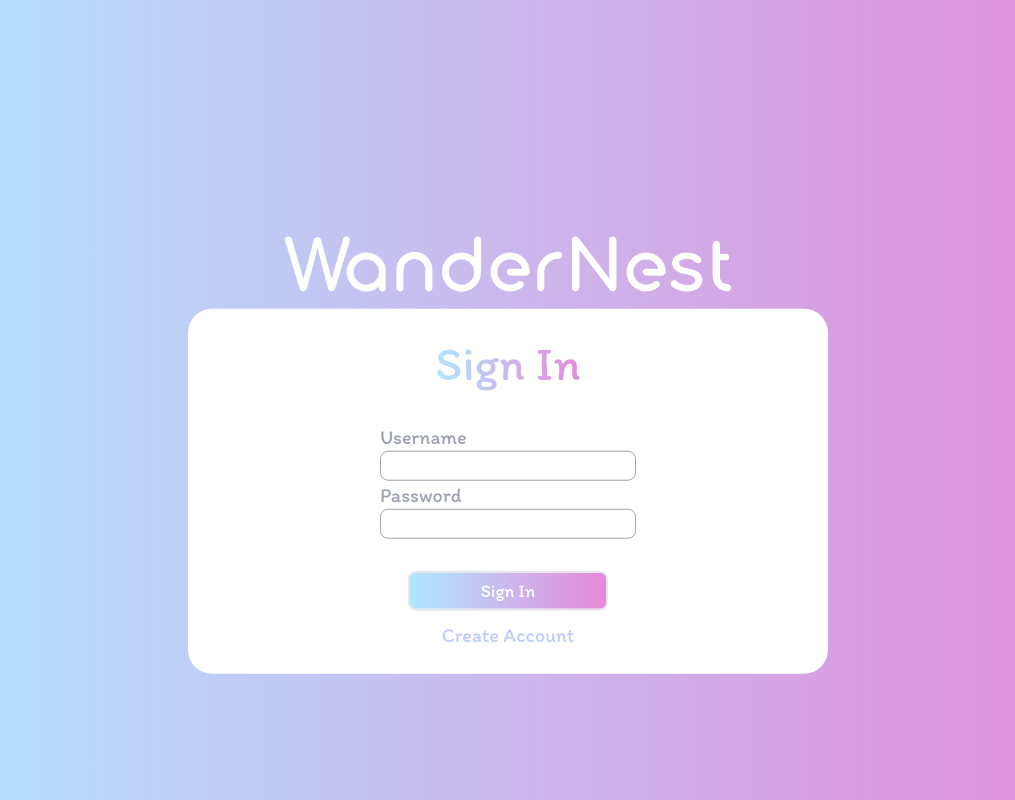
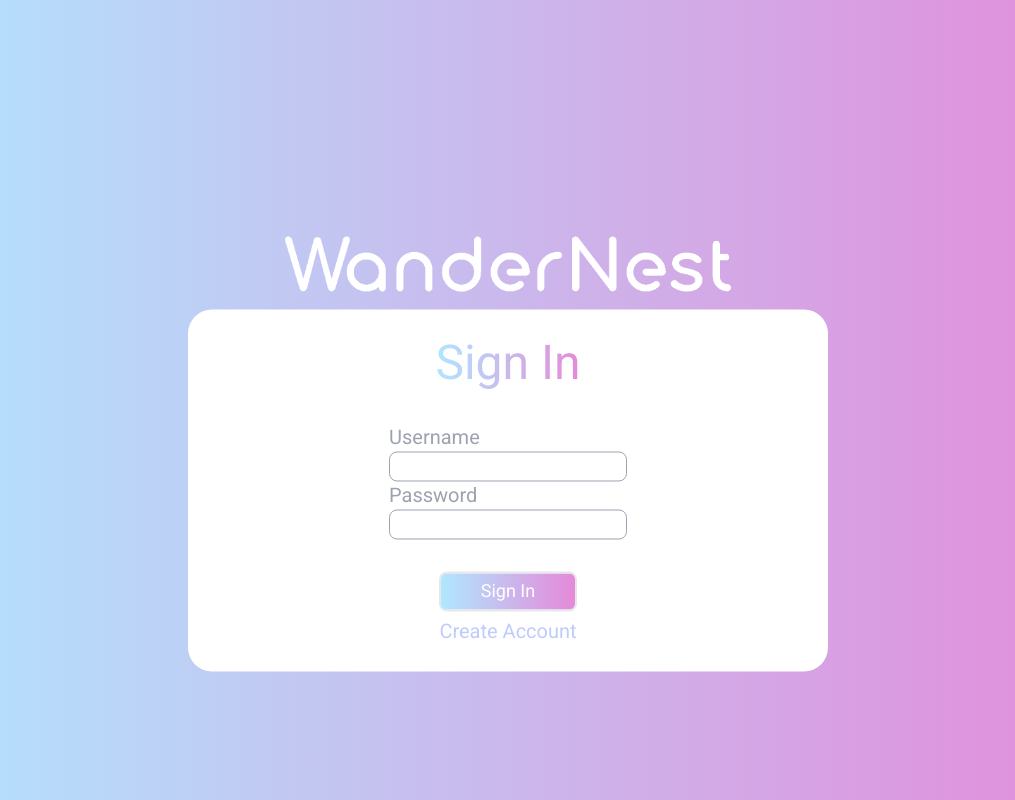
Before and after one commit to danajeon/wandernest, a React (Vite) app: page / in a window 1280 px wide. Shown: the whole page, without its empty margins (132-1147 px from the left). Built offline with nearby package versions, Linux system fonts and the light colour scheme.

Commit message:
Font changed

```diff
--- a/index.html
+++ b/index.html
@@ -6,7 +6,8 @@
   <meta name="viewport" content="width=device-width, initial-scale=1.0" />
   <link rel="preconnect" href="https://fonts.googleapis.com">
   <link rel="preconnect" href="https://fonts.gstatic.com" crossorigin>
-  <link href="https://fonts.googleapis.com/css2?family=Itim&display=swap" rel="stylesheet">
+  <link href="https://fonts.googleapis.com/css2?family=Roboto:ital,wght@0,100..900;1,100..900&display=swap" rel="stylesheet">
+
   <title>WanderNest</title>
 </head>
 
--- a/src/components/Button.jsx
+++ b/src/components/Button.jsx
@@ -2,7 +2,7 @@ import React from 'react'
 
 export const Button = ({ variant = 'default', onClick, text }) => {
     // default button
-    const baseStyle = 'w-[200px] py-1 rounded-lg text-lg  border border-2 hover:text-transparent hover:bg-clip-text';
+    const baseStyle = 'w-full py-1 rounded-lg text-lg  border border-2 hover:text-transparent hover:bg-clip-text';
     // button variants
     const variants = {
         "default" : "bg-gradient-to-r from-wandernest-blue to-wandernest-pink text-white",
--- a/src/components/Dashboard.jsx
+++ b/src/components/Dashboard.jsx
@@ -131,7 +131,7 @@ export const Dashboard = () => {
                 )}
               </div>
               {!displayCheck && (
-                <div className="flex items-center gap-3">
+                <div className="w-full flex items-center gap-3">
                   <Button
                     text={"New Trip"}
                     onClick={() => setDisplayDefault(false)}
@@ -143,7 +143,7 @@ export const Dashboard = () => {
                 </div>
               )}
               {displayCheck && (
-                <div className="flex items-center gap-3">
+                <div className="w-full flex items-center gap-3">
                   <Button
                     text={"Delete"}
                     onClick={() => handleDelete()}
--- a/src/components/SignIn.jsx
+++ b/src/components/SignIn.jsx
@@ -24,7 +24,7 @@ export const SignIn = ({ handleCreateAccount }) => {
           <input type="password" className="border border-gray-400 text-black rounded-lg focus:outline-none focus:ring-2 px-1" />
         </div>
       </div>
-      <div className="flex flex-col items-center">
+      <div className=" flex flex-col items-center">
         <Button
           text={"Sign In"}
           onClick={handleLogin}
--- a/src/index.css
+++ b/src/index.css
@@ -4,5 +4,5 @@
 @tailwind utilities;
 
 body {
-    font-family: "Itim", serif;
+    font-family: "Roboto", sans-serif;
 }
--- a/tailwind.config.js
+++ b/tailwind.config.js
@@ -7,7 +7,7 @@ export default {
   theme: {
     extend: {
       fontFamily: {
-        itim: ["Itim", "serif"],
+        roboto: ["Roboto", "sans-serif"],
       },
       colors: {
         "wandernest-blue": "#B0E7FF",
```
